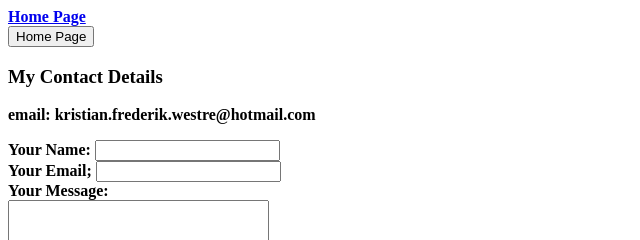
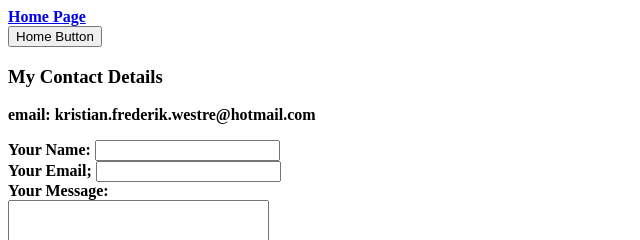
Before and after one commit to kristianwestre/cv, a plain HTML site: page contact-me.html in a window 1280 px wide. Shown: the top 240 px of the page, 0-640 px from the left. Drawn offline with Linux system fonts and the light colour scheme.

Commit message:
Update contact-me.html

```diff
--- a/contact-me.html
+++ b/contact-me.html
@@ -6,7 +6,7 @@
 </head>
     <strong><a href="index.html">Home Page</a></strong<br>
     <form action="https://www.nettavisen.no/" method="post">
-           <button>Home Page</button>
+           <button>Home Button</button>
     </form>
 
 <body>
```
